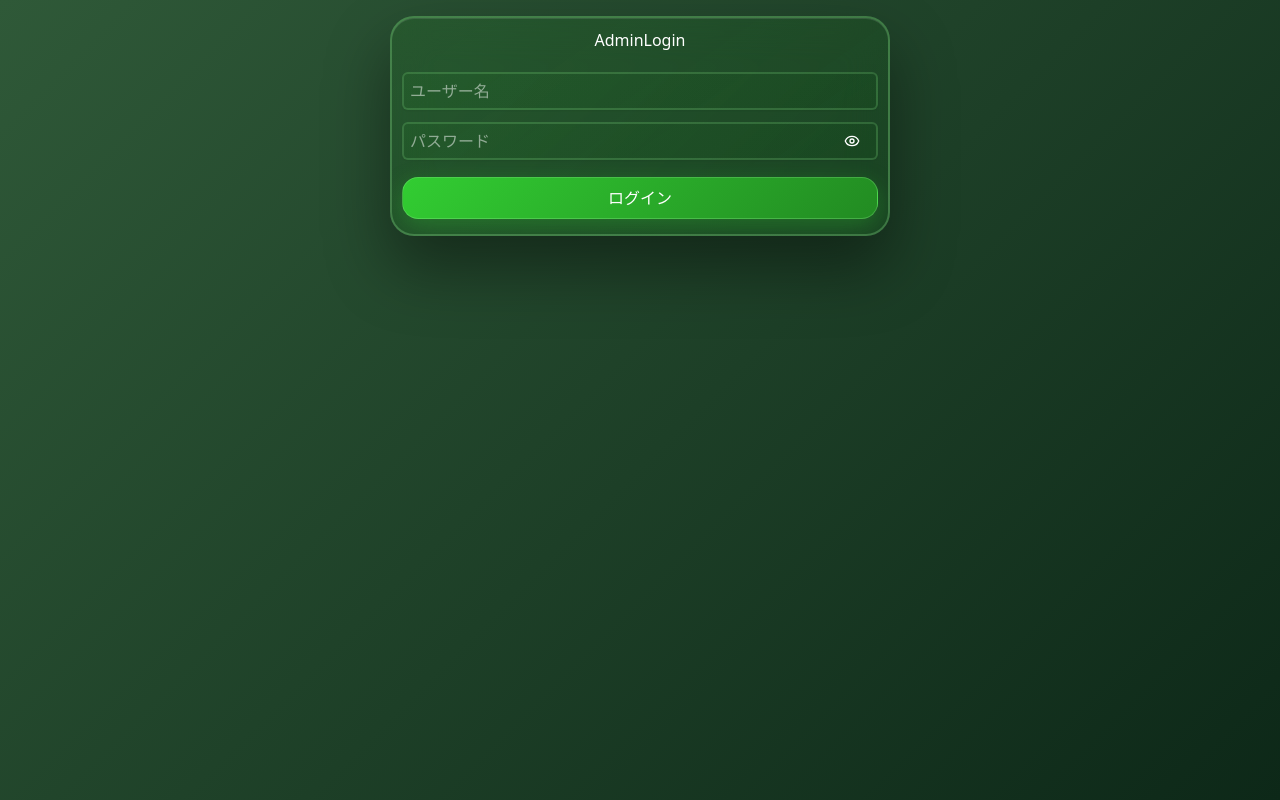
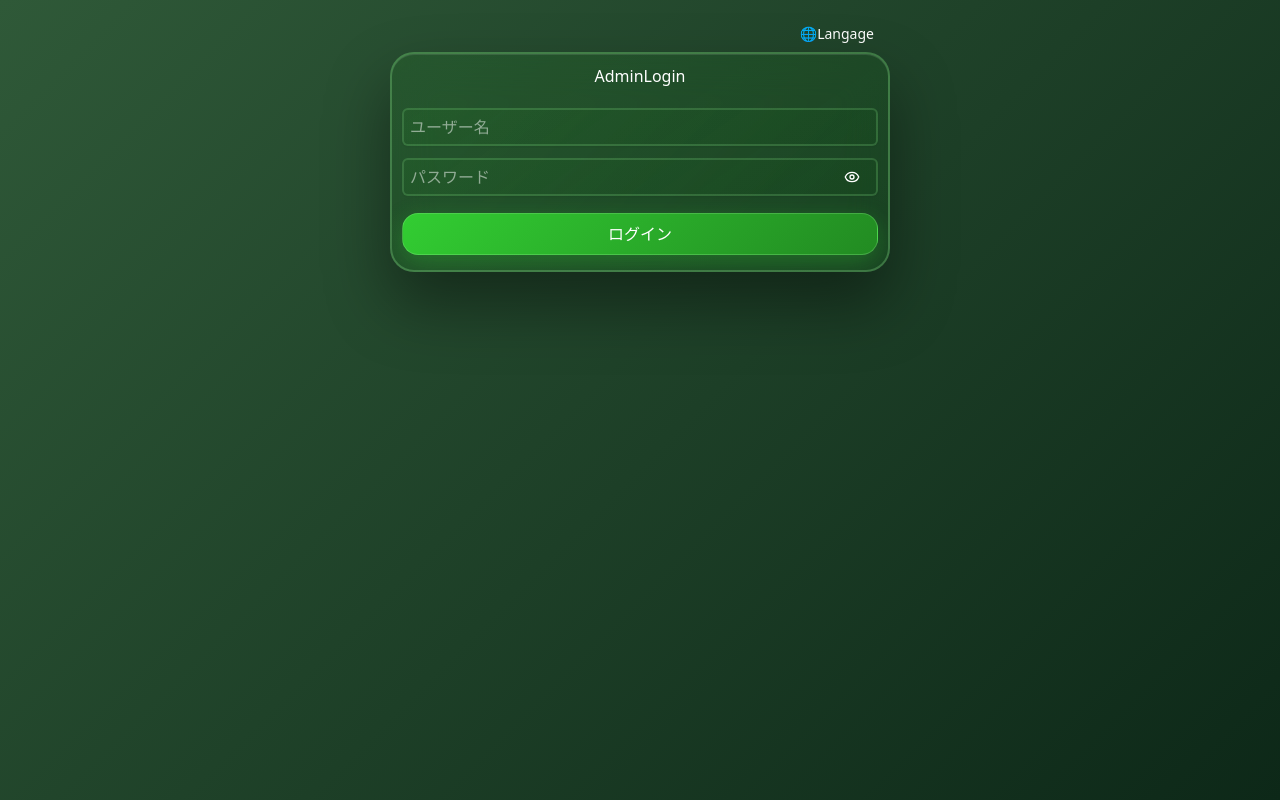
Before and after one commit to TaroAnzai/MahjongScoreProject, a React (Vite) app in the folder frontend/: page /mahjong/admin/login in a window 1280 px wide. Built offline with nearby package versions, Linux system fonts and the light colour scheme.

Commit message:
Frontend: install i18n

```diff
--- a/frontend/package.json
+++ b/frontend/package.json
@@ -20,10 +20,12 @@
     "@tanstack/react-query": "^5.90.2",
     "class-variance-authority": "^0.7.1",
     "clsx": "^2.1.1",
+    "i18next": "^25.6.3",
     "lucide-react": "^0.545.0",
     "next-themes": "^0.4.6",
     "react": "^19.1.0",
     "react-dom": "^19.1.0",
+    "react-i18next": "^16.3.5",
     "react-router-dom": "^7.6.2",
     "sonner": "^2.0.7",
     "tailwind-merge": "^3.3.1",
--- a/frontend/src/App.tsx
+++ b/frontend/src/App.tsx
@@ -1,5 +1,6 @@
 // src/App.jsx
 import { BrowserRouter, Routes, Route, useLocation } from 'react-router-dom';
+import { PageHeader } from './components/pageHeader';
 import WelcomePage from './pages/WelcomePage';
 import GroupPage from './pages/GroupPage';
 import TablePage from './pages/TablePage';
@@ -32,6 +33,7 @@ function NotFoundPage() {
 function App() {
   return (
     <>
+      <PageHeader />
       <Routes>
         <Route path="/" element={<WelcomePage />} />
         <Route path="/group/stats/:groupKey" element={<GroupPlayerStatsPage />} />
--- /dev/null
+++ b/frontend/src/components/pageHeader.tsx
@@ -0,0 +1,35 @@
+export const PageHeader = () => {
+  return (
+    <div className="flex items-center justify-between max-w-[500px] mx-auto">
+      <div className="ml-auto">
+        <LanguageSelector />
+      </div>
+    </div>
+  );
+};
+
+import { useTranslation } from 'react-i18next';
+import { Button } from '@/components/ui/button';
+import {
+  DropdownMenu,
+  DropdownMenuTrigger,
+  DropdownMenuContent,
+  DropdownMenuItem,
+} from '@/components/ui/dropdown-menu';
+
+export function LanguageSelector() {
+  const { i18n } = useTranslation();
+
+  return (
+    <DropdownMenu>
+      <DropdownMenuTrigger asChild>
+        <Button variant="ghost">🌐Langage</Button>
+      </DropdownMenuTrigger>
+
+      <DropdownMenuContent align="end">
+        <DropdownMenuItem onClick={() => i18n.changeLanguage('ja')}>日本語</DropdownMenuItem>
+        <DropdownMenuItem onClick={() => i18n.changeLanguage('en')}>English</DropdownMenuItem>
+      </DropdownMenuContent>
+    </DropdownMenu>
+  );
+}
--- /dev/null
+++ b/frontend/src/i18n.ts
@@ -0,0 +1,19 @@
+// src/i18n.ts
+import i18n from 'i18next';
+import { initReactI18next } from 'react-i18next';
+import ja from './i18n/ja.json';
+import en from './i18n/en.json';
+
+i18n.use(initReactI18next).init({
+  resources: {
+    ja: { translation: ja },
+    en: { translation: en },
+  },
+  lng: 'ja', // 初期言語（必要なら localStorage と連動も可）
+  fallbackLng: 'ja',
+  interpolation: {
+    escapeValue: false,
+  },
+});
+
+export default i18n;
--- a/frontend/src/main.tsx
+++ b/frontend/src/main.tsx
@@ -1,6 +1,7 @@
 import { StrictMode } from 'react';
 import { createRoot } from 'react-dom/client';
 import { BrowserRouter } from 'react-router-dom';
+import './i18n';
 import './index.css';
 import './styles/mahjong.css';
 import App from './App.jsx';
```
Also changed, not shown: 1 other file (tests, documents, lock files or other folders).
